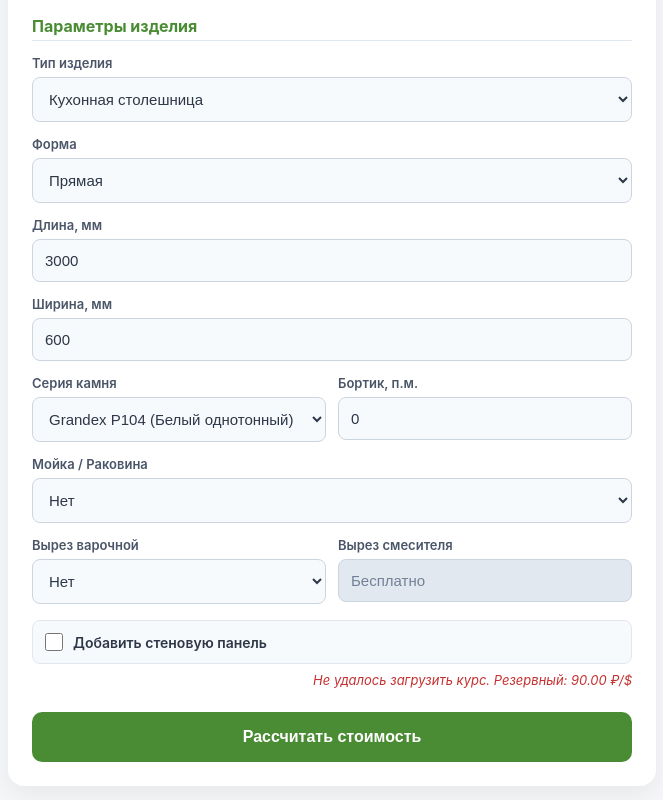
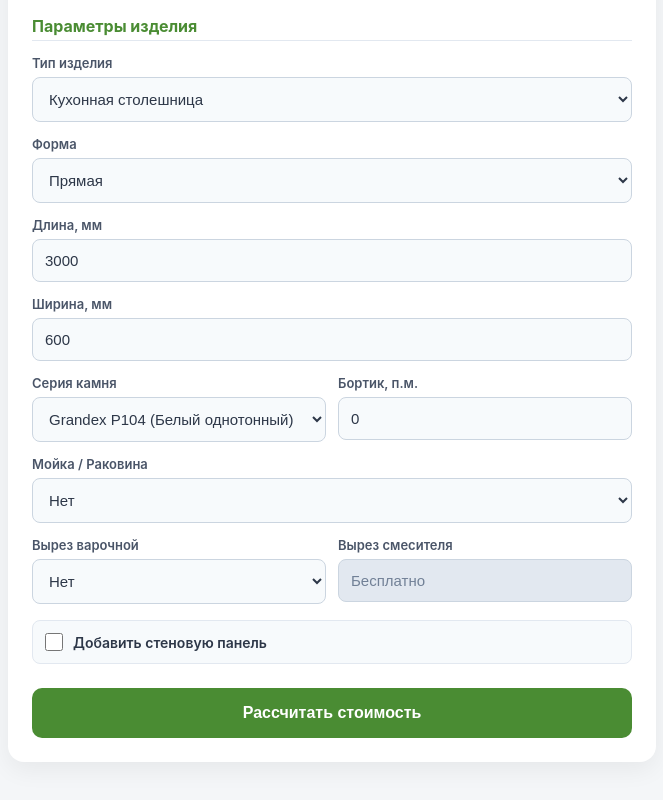
Before and after one commit to d89139102041-svg/AA-calc, a plain HTML site: page index.html in a window 1280 px wide. Shown: the part 379-1179 px from the top of the page, without its empty margins (308-971 px from the left). Drawn offline with Linux system fonts and the light colour scheme; no server answers.

Commit message:
Update index.html

```diff
--- a/index.html
+++ b/index.html
@@ -25,7 +25,6 @@
   @keyframes fadeIn { from { opacity: 0; transform: translateY(-5px); } to { opacity: 1; transform: translateY(0); } }
   .line.total{font-size:22px;font-weight:800;padding-top:16px;border-top:2px dashed #cbd5e0;margin-top:16px;color:#1a202c; display:flex; justify-content:space-between;}
   .line.total span:last-child{color:#4a8c33;}
-  .rate-info {font-size: 13px; color: #718096; text-align: right; margin-top: 8px; font-style: italic;}
 </style>
 </head>
 <body>
@@ -119,19 +118,16 @@
     </div>
   </div>
 
-  <div class="rate-info" id="rateDisplay">Загрузка курса ЦБ...</div>
-
   <button onclick="calculate()">Рассчитать стоимость</button>
   <div id="result" class="result"></div>
 </div>
 
 <script>
-// Переменная для хранения курса
+// Переменная для хранения курса (по умолчанию 90, если интернет не загрузится)
 let currentRate = 90;
 
-// Функция автоматической загрузки курса ЦБ + 8%
+// Функция автоматической загрузки курса ЦБ + 8% (без отображения на экране)
 async function fetchCBRRate() {
-    const display = document.getElementById('rateDisplay');
     try {
         const response = await fetch('https://www.cbr-xml-daily.ru/daily_json.js');
         if (!response.ok) throw new Error('Ошибка сети');
@@ -140,16 +136,15 @@ async function fetchCBRRate() {
         const usdRate = data.Valute.USD.Value;
         currentRate = Math.round(usdRate * 1.08 * 100) / 100;
 
-        display.innerText = `Актуальный курс: ${currentRate.toFixed(2)} ₽/$ (ЦБ + 8%)`;
-        display.style.color = '#4a8c33';
+        console.log(`Курс обновлен: ${currentRate} ₽/$`);
     } catch (error) {
-        console.error('Ошибка загрузки курса:', error);
-        display.innerText = `Не удалось загрузить курс. Резервный: ${currentRate.toFixed(2)} ₽/$`;
-        display.style.color = '#c53030';
+        console.error('Ошибка загрузки курса, используется резервный 90 ₽:', error);
     }
 }
+// Запускаем загрузку курса в фоне
 fetchCBRRate();
 
+// --- ЗАЩИЩЕННЫЕ ДАННЫЕ (Base64) ---
 const b64 = {
     prices: "eyJQMTA0IjoyODUsIlAiOjM2MCwiUyI6NDAwLCJBIjo0MjAsIkVNQyI6NTc1fQ==",
     mult: "eyJQMTA0IjowLjI1LCJQIjowLjI1LCJTIjowLjI1LCJBIjowLjI1LCJFTUMiOjAuNX0=",
@@ -163,7 +158,7 @@ const b64 = {
 };
 const PRICES = JSON.parse(atob(b64.prices)), MULT = JSON.parse(atob(b64.mult));
 const WORK_M2 = +atob(b64.workM2), BORTIK = +atob(b64.bortik), HOB = +atob(b64.hob);
- const S_UNDER = +atob(b64.sinkUnder), S_INSET = +atob(b64.sinkInset), S_STD = +atob(b64.sinkStd), S_K = +atob(b64.sinkK);
+const S_UNDER = +atob(b64.sinkUnder), S_INSET = +atob(b64.sinkInset), S_STD = +atob(b64.sinkStd), S_K = +atob(b64.sinkK);
 const BATH_OVAL = +atob(b64.bathOval), BATH_BOAT = +atob(b64.bathBoat), BATH_SLOT = +atob(b64.bathSlot);
 const SEAM = +atob(b64.seam), GLUE_T = +atob(b64.glueTube), GLUE_M = +atob(b64.gluePerM), DELIV = +atob(b64.delivery);
 const MOUNT_PCT = +atob(b64.mountPct);
@@ -234,7 +229,7 @@ function updateShapeFields() {
 }
 function calculate() {
     const type = document.getElementById('productType').value;
- const shape = document.getElementById('shape').value;
+    const shape = document.getElementById('shape').value;
     const len1 = +document.getElementById('len1').value;
     const len2 = document.getElementById('div_len2').style.display === 'block' ? +document.getElementById('len2').value : 0;
     const len3 = document.getElementById('div_len3').style.display === 'block' ? +document.getElementById('len3').value : 0;
@@ -245,6 +240,7 @@ function calculate() {
     const bortik = type !== 'sill' ? +document.getElementById('bortik').value : 0;
     const disposal = document.getElementById('disposal').value;
 
+    // Используем автоматически загруженный курс
     const rate = currentRate;
 
     const hasPanel = type !== 'sill' ? document.getElementById('hasPanel').checked : false;
@@ -297,6 +293,7 @@ function calculate() {
     const baseSheets = itemSheets + panelSheets + sinkSheetAdd;
     const sheets = Math.ceil(baseSheets / MULT[series]) * MULT[series];
 
+    // Цена листа с учетом курса и наценки
     const sheetPrice = PRICES[series] * rate;
     const materialCost = sheets * sheetPrice;
 
@@ -323,7 +320,7 @@ function calculate() {
     let panelWorks = 0;
     if (hasPanel) {
         panelWorks += panelAreaM2 * (panelType === 'attached' ? P_ATT_W : P_INT_W);
-     panelWorks += sockets * (panelType === 'attached' ? SOCK_ATT : SOCK_INT);
+        panelWorks += sockets * (panelType === 'attached' ? SOCK_ATT : SOCK_INT);
         if (panelType === 'integrated') panelWorks += (panelLen / 1000) * PLINTH;
         if (panelLen >= 3000) panelWorks += P_SEAM;
     }
```
